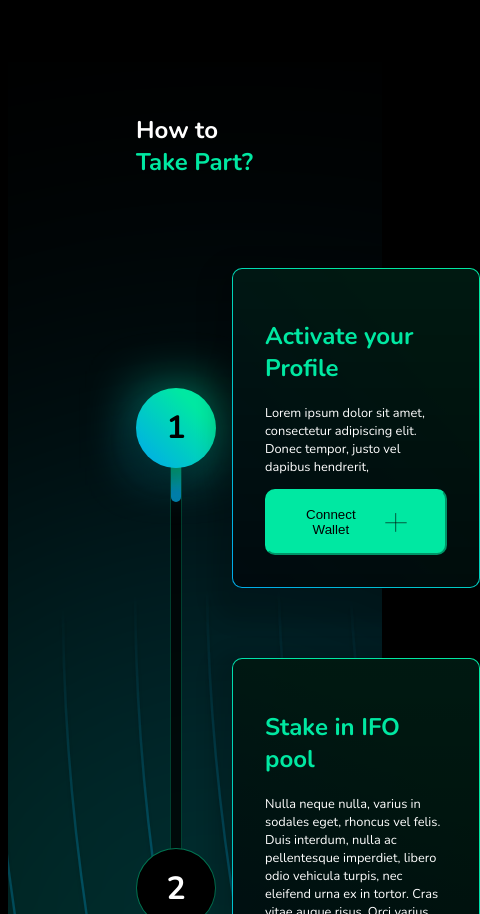
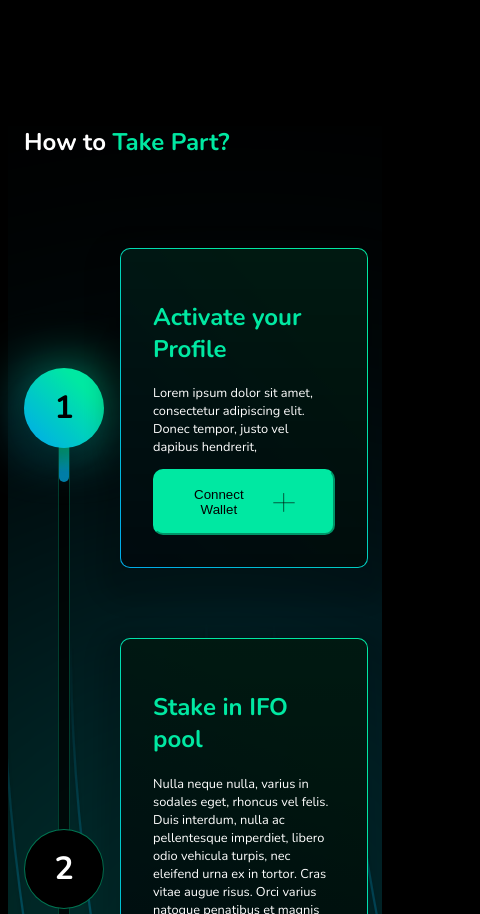
Before and after one commit to swaubhik/dy-launchpad-frontend, a Vue app: page / in a window 390 px wide. Shown: the part 2379-3293 px from the top of the page, 480 px wide, since content can reach past the window. Built offline with nearby package versions, Linux system fonts and the light colour scheme.

Commit message:
Update TakePart.vue
added Responsiveness

```diff
--- a/src/components/TakePart.vue
+++ b/src/components/TakePart.vue
@@ -1,8 +1,6 @@
 <template>
     <section class="take__part">
-        <div class="heading">
-            <h2 class="heading">How to <span class="text-primary">Take Part?</span></h2>
-        </div>
+        <h2 class="heading">How to <span class="text-primary">Take Part?</span></h2>
         <div class="container">
             <div class="progress">
                 <div class="gradient">1</div>
@@ -61,7 +59,7 @@ export default {
 
 <style lang="scss" scoped>
 .take__part {
-    margin-top: 4rem;
+    margin-top: 8rem;
     padding: 2rem 8rem;
     position: relative;
     background: url('../assets/images/bg-takePart.svg');
@@ -227,7 +225,11 @@ export default {
 
 // mobile
 @media (max-width: 768px) {
+    .take__part {
+        padding: 0 1rem;
+    }
     .container {
+        position: relative;
         display: grid;
         grid-template-columns: 1fr 1fr;
         grid-template-rows: 1fr 1fr 1fr 1fr;
```
